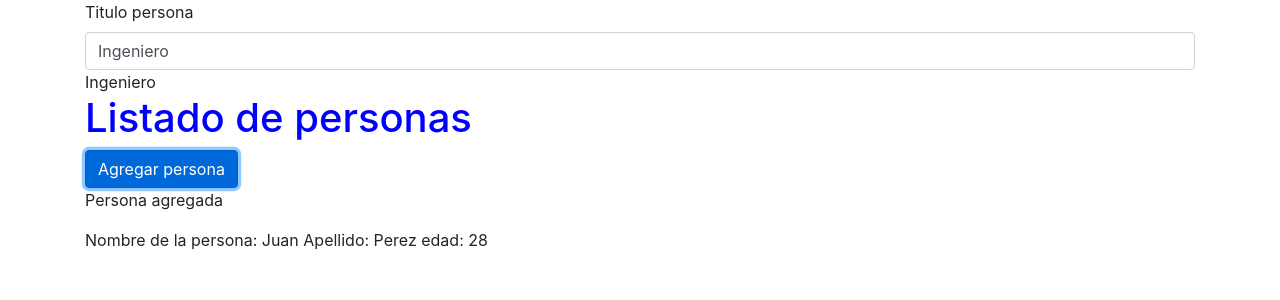
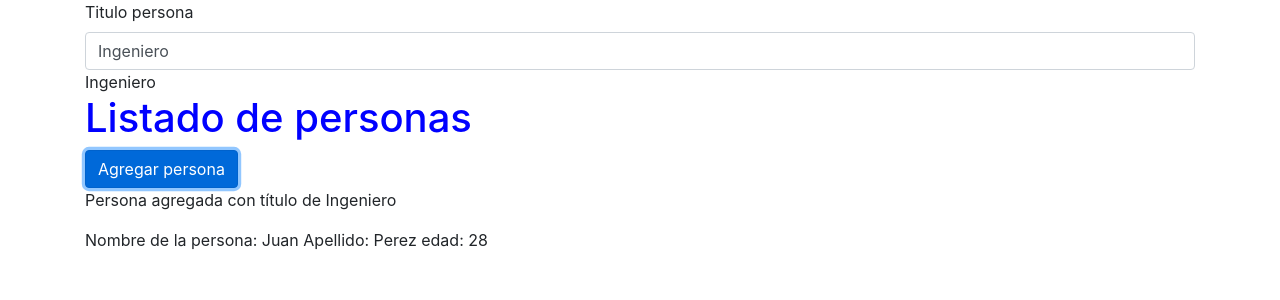
Before and after one commit to AlfredoAnastacio/ListadoDePersonas, an Angular app: page / in a window 1280 px wide. Both pictures are taken after a click on the button "Agregar persona". Shown: the top 300 px of the page. Built offline with nearby package versions, Linux system fonts and the light colour scheme.

Commit message:
directiva ngif

```diff
--- a/src/app/personas/personas.component.html
+++ b/src/app/personas/personas.component.html
@@ -5,8 +5,10 @@
       <input type="text" class="form-control" [(ngModel)]="tituloPersona">
       {{ tituloPersona }}
       <h1>Listado de personas</h1>
-      <button class="btn btn-primary" [disabled]="!agregarPersona" (click)="onCrearPersona()">Agregar persona</button>
-      <p>{{ agregarPersonaStatus }}</p>
+      <button class="btn btn-primary"
+              [disabled]="!agregarPersona"
+              (click)="onCrearPersona()">Agregar persona</button>
+            <p *ngIf="personaCreada">{{ agregarPersonaStatus }} con título de {{ tituloPersona }}</p>
       <app-persona></app-persona>
     </div>
   </div>
--- a/src/app/personas/personas.component.ts
+++ b/src/app/personas/personas.component.ts
@@ -15,6 +15,7 @@ export class PersonasComponent {
   agregarPersona = false;
   agregarPersonaStatus = 'No se ha agregado alguna persona';
   tituloPersona = 'Ingeniero';
+  personaCreada = false;
 
   constructor() {
     setTimeout(
@@ -25,6 +26,7 @@ export class PersonasComponent {
   }
 
   onCrearPersona() {
+    this.personaCreada = true;
     this.agregarPersonaStatus = 'Persona agregada';
   }
 
```
